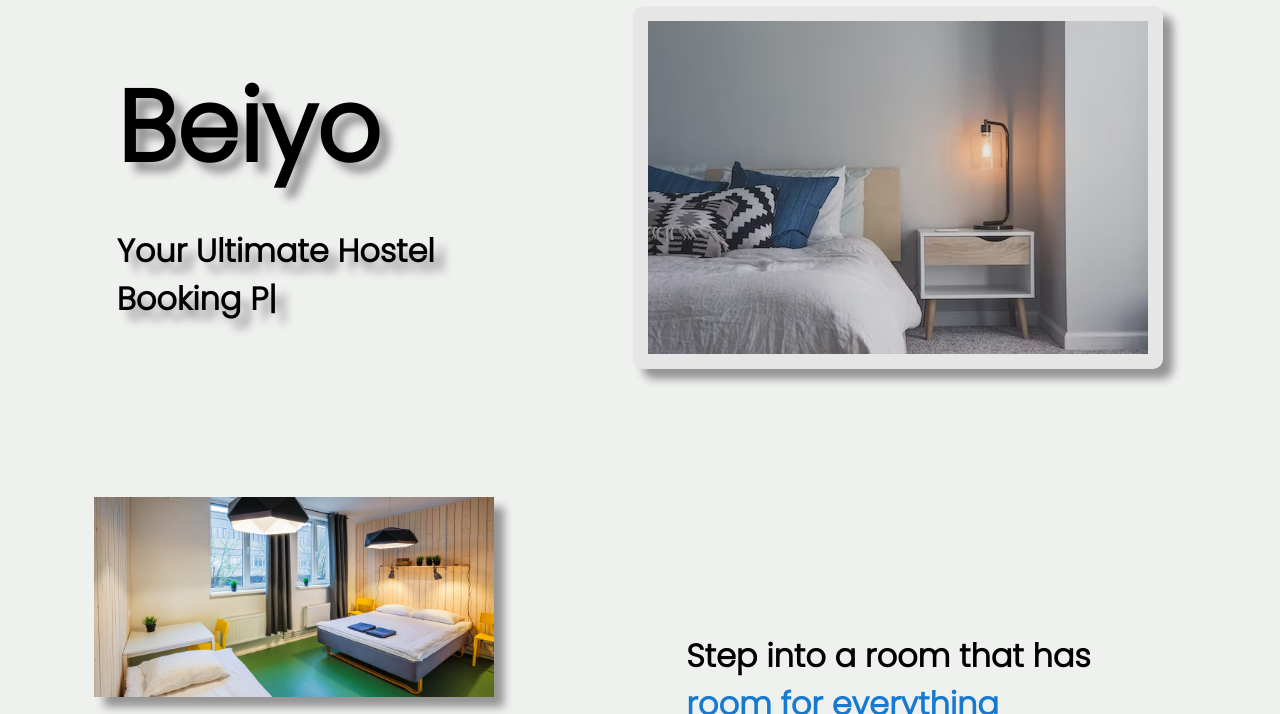
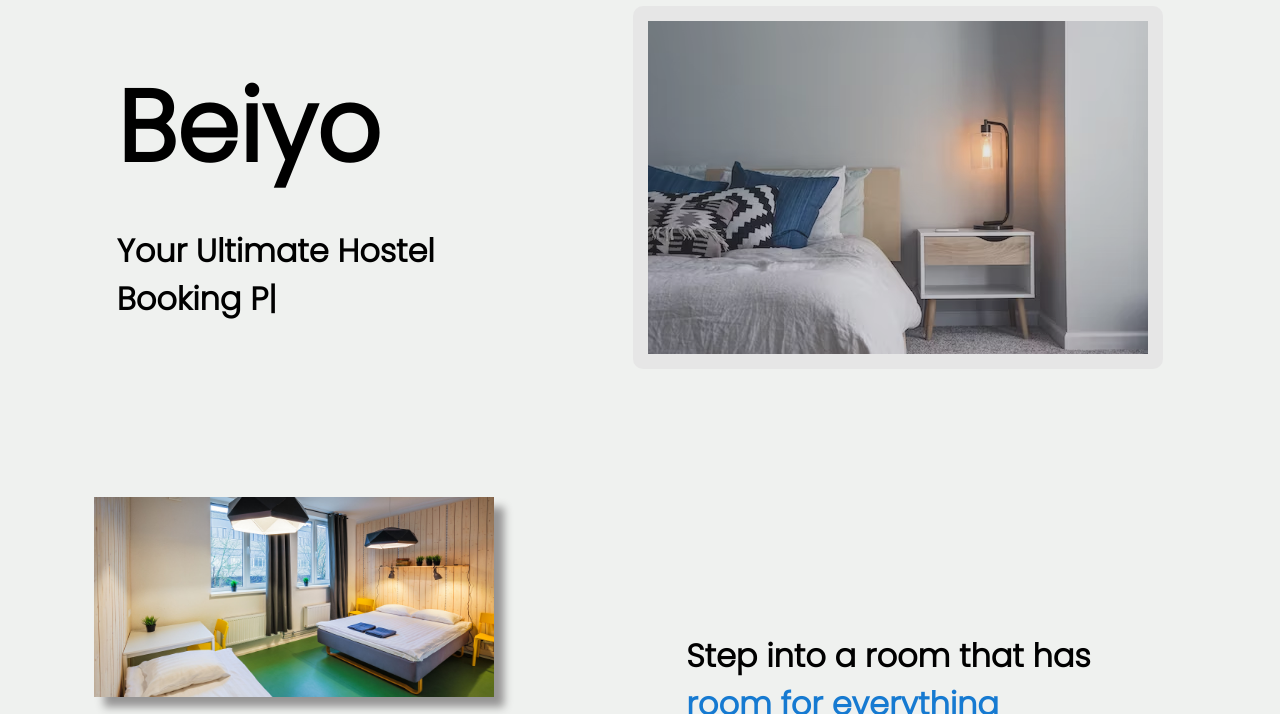
Before and after one commit to DakshBaxi/update1, a plain HTML site: page index.html in a window 1280 px wide. Shown: the part 63-777 px from the top of the page. Drawn offline with nearby package versions, Linux system fonts and the light colour scheme.

Commit message:
Update style.css
shadow remove from hero section

```diff
--- a/css/style.css
+++ b/css/style.css
@@ -127,7 +127,7 @@ body{
 
     height: 500px;
     width: 100%;
-    filter: drop-shadow(10px 10px 4px #959494);
+    /* filter: drop-shadow(10px 10px 4px #959494); */
 
 
 
```
